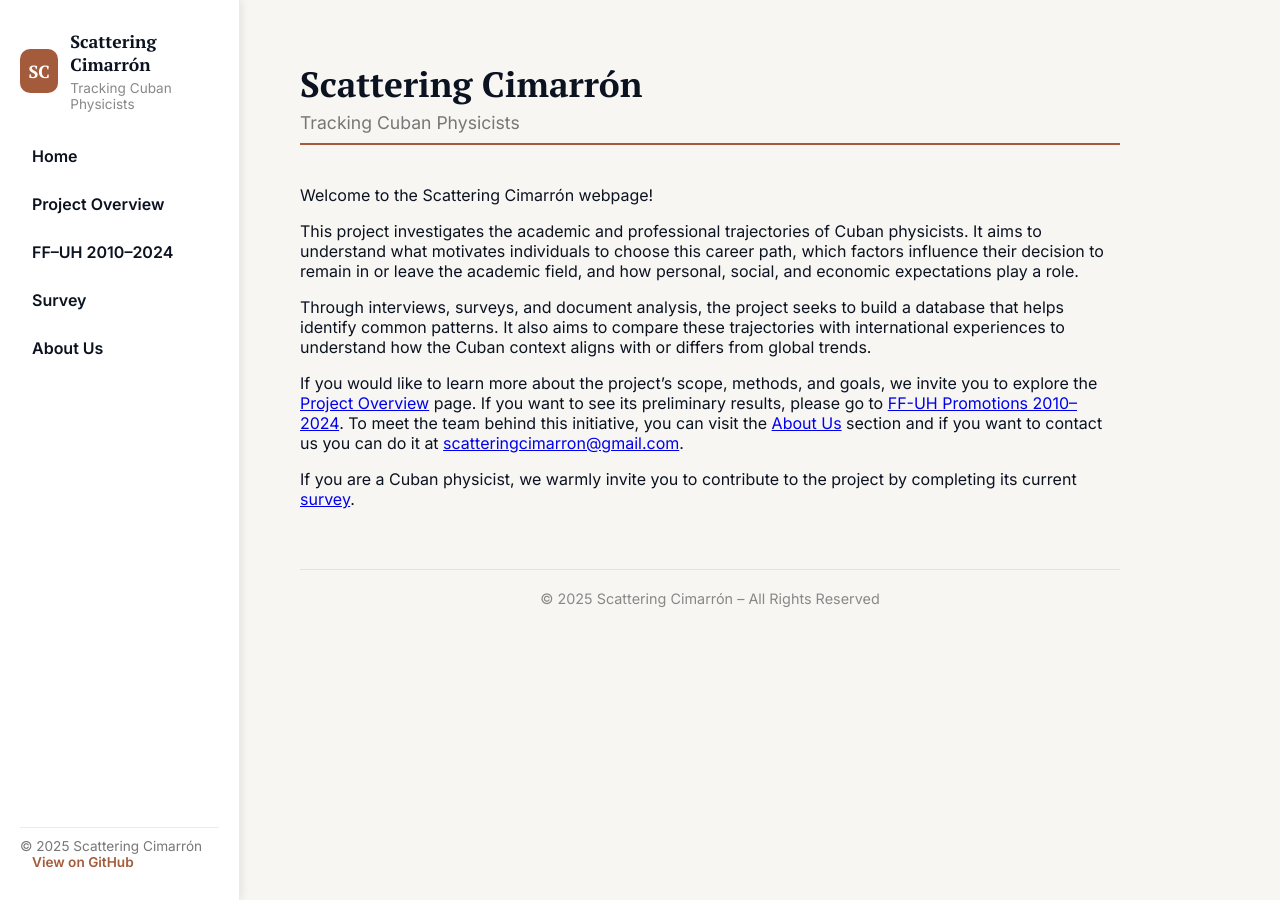
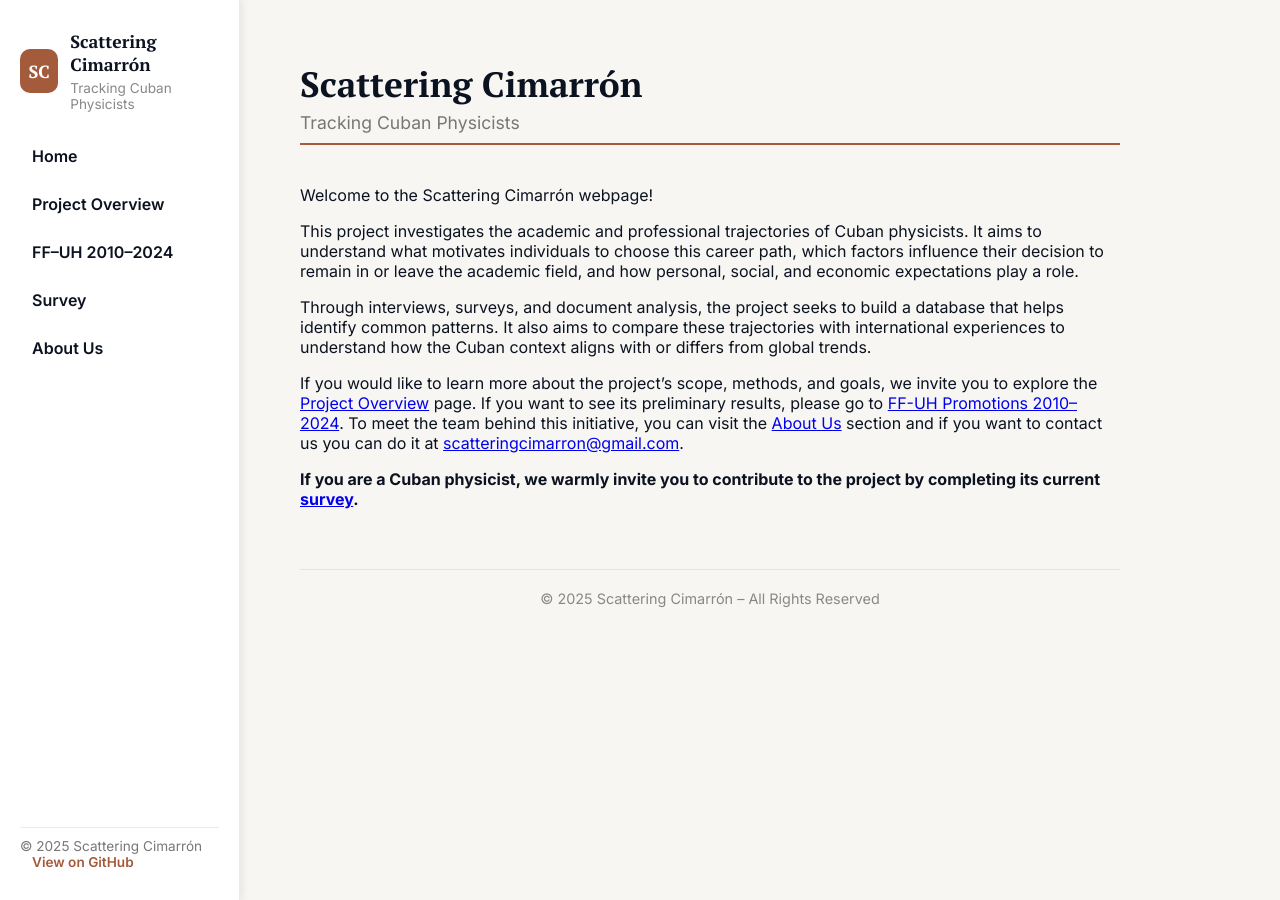
Before and after one commit to scatteringcimarron/Tracking_Cuban_Physicists, a Jekyll site: the page built from index.md, in a window 1280 px wide. Built offline with Jekyll 4.4.1, drawn with Linux system fonts in a browser that asks for light colours.

```diff
--- a/index.md
+++ b/index.md
@@ -10,4 +10,4 @@ Through interviews, surveys, and document analysis, the project seeks to build a
 
 If you would like to learn more about the project’s scope, methods, and goals, we invite you to explore the <a href="{{ site.baseurl }}/Project/">Project Overview</a> page. If you want to see its preliminary results, please go to <a href="{{ site.baseurl }}/Promo_2010_2024/">FF-UH Promotions 2010–2024</a>. To meet the team behind this initiative, you can visit the <a href="{{ site.baseurl }}/Aboutus/">About Us</a> section and if you want to contact us you can do it at [scatteringcimarron@gmail.com](mailto:scatteringcimarron@gmail.com).
 
-If you are a Cuban physicist, we warmly invite you to contribute to the project by completing its current [survey](https://docs.google.com/forms/d/e/1FAIpQLSfGiiMZC318qADo4sACnMVblrxAcXENCLykBp2Od84bQNqNnA/viewform).
+**If you are a Cuban physicist, we warmly invite you to contribute to the project by completing its current [survey](https://docs.google.com/forms/d/e/1FAIpQLSfGiiMZC318qADo4sACnMVblrxAcXENCLykBp2Od84bQNqNnA/viewform).**
```
